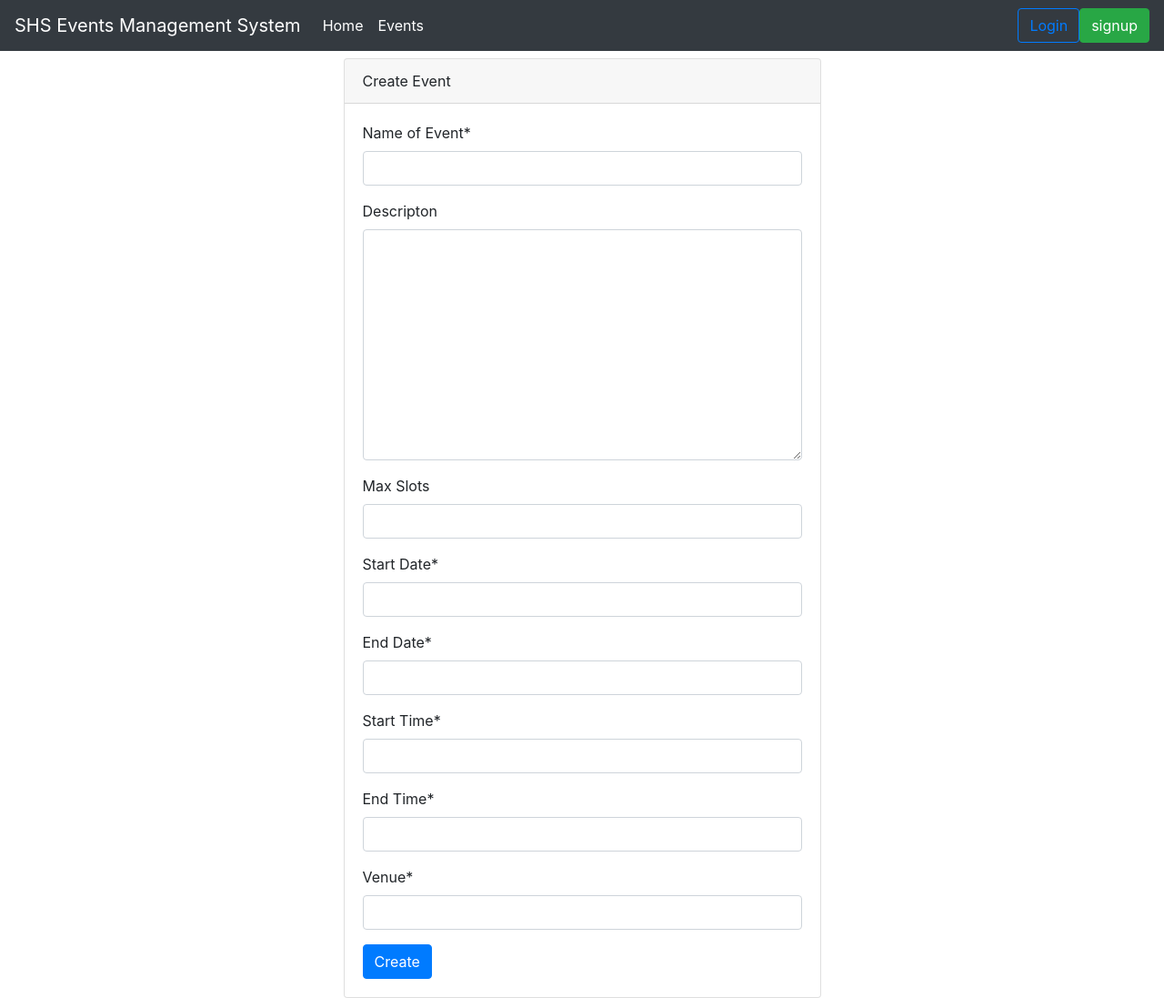
After one commit to estradanorlie09/ems_proj, a Django app: page /events/new/ in a window 1280 px wide. The commit adds this page. Shown: the whole page at 91% size. Run offline with Django 3.2, Linux system fonts and the light colour scheme; some libraries are stand-ins or nearby versions.

Commit message:
implemented My events, Create and update Events

```diff
--- a/events/models.py
+++ b/events/models.py
@@ -1,5 +1,5 @@
 from django.db import models
-
+from django.urls import reverse
 # Create your models here.
 
 class Event(models.Model):
@@ -17,5 +17,13 @@ class Event(models.Model):
     date_created = models.DateTimeField("Date Created",
         auto_now_add = True)
 
+    creator = models.ForeignKey(
+        to="users.Participant",
+        on_delete = models.CASCADE)
+
     def __str__(self):
         return self.name
+
+    def get_absolute_url(self):
+        return reverse("event_detail",
+            args=[str(self.pk)])
--- a/events/urls.py
+++ b/events/urls.py
@@ -1,9 +1,12 @@
 from django.urls import path
 
-from.views import HomePageView, EventListView, EventDetailView
+from.views import HomePageView, EventListView, EventDetailView, MyEventListView, EventCreateView, EventUpdateView
 
 urlpatterns = [
     path("", HomePageView.as_view(), name ="home"),
     path("events/", EventListView.as_view(), name = "event_list"),
+    path("events/my/", MyEventListView.as_view(), name = "myevent_list"),
+    path("events/new/", EventCreateView.as_view(), name = "event_create"),
+    path("events/<int:pk>/update/", EventUpdateView.as_view(), name = "event_update"),
     path("events/<int:pk>/", EventDetailView.as_view(), name = "event_detail")
 ]
--- a/events/views.py
+++ b/events/views.py
@@ -1,7 +1,7 @@
 from django.shortcuts import render
 
 # Create your views here.
-from django.views.generic import TemplateView, ListView, DetailView
+from django.views.generic import TemplateView, ListView, DetailView, CreateView, UpdateView
 from.models import Event
 
 class HomePageView(TemplateView):
@@ -10,9 +10,39 @@ class HomePageView(TemplateView):
 class EventListView(ListView):
     model = Event
     template_name = "event_list.html"
-    contex_object_name = "event_list"
+    context_object_name = "event_list"
 
 class EventDetailView(DetailView):
-    mode = Event
+    model = Event
     template_name = "event_detail.html"
-    contex_object_name = "event"
+    context_object_name = "event"
+
+
+class MyEventListView(ListView):
+    model = Event
+    template_name = "myevent_list.html"
+    context_object_name = "event_list"
+
+    def get_queryset(self):
+        qs = super().get_queryset()
+        return qs.filter(creator = self.request.user)
+
+class EventCreateView(CreateView):
+    model = Event
+    template_name = "event_create.html"
+    fields = ['name', 'description', 'max_slots',
+    'date_from', 'date_to', 'time_from', 'time_to', 'venue']
+
+    def form_valid(self, form):
+        form.instance.creator = self.request.user
+        return super().form_valid(form)
+
+class EventUpdateView(UpdateView):
+    model = Event
+    template_name = "event_update.html"
+    fields = ['name', 'description', 'max_slots',
+    'date_from', 'date_to', 'time_from', 'time_to', 'venue']
+
+    def form_valid(self, form):
+        form.instance.creator = self.request.user
+        return super().form_valid(form)
--- a/templates/base.html
+++ b/templates/base.html
@@ -26,7 +26,11 @@
                     <li class="nav-item active">
                       <a class="nav-link" href="{% url 'event_list' %}">Events</a>
                     </li>
-
+                    {% if user.is_authenticated %}
+                    <li class="nav-item active">
+                      <a class="nav-link" href="{% url 'myevent_list' %}">MyEvents</a>
+                    </li>
+                   {% endif %}
                   </ul>
                   {% if user.is_authenticated %}
 
--- /dev/null
+++ b/templates/event_create.html
@@ -0,0 +1,27 @@
+{% extends 'base.html' %}
+{% load crispy_forms_tags %}
+
+{% block title %}
+Create Event
+{% endblock %}
+
+{% block content %}
+<div class ="col-md-6 mx-auto">
+
+<div class="card mt-2">
+        <div class="card-header">
+          Create Event
+        </div>
+        <div class="card-body">
+                <form method="post" action="">
+                        {% csrf_token %}
+                        {{ form | crispy}}
+                    <button type="Submmit" class="btn btn-primary">
+                        Create
+                    </button>
+                 </form>
+        </div>
+    </div>
+    </div>
+
+{% endblock %}
--- a/templates/event_detail.html
+++ b/templates/event_detail.html
@@ -2,7 +2,7 @@
 
 {% block title % }
     Event Details
-{% endblock %}
+
 
 {% block content %}
 <div class="card">
```
Also changed, not shown: templates/event_update.html (added, +24 -0 lines), templates/myevent_list.html (added, +38 -0 lines), db.sqlite3, events/migrations/0002_event_creator.py (added).
